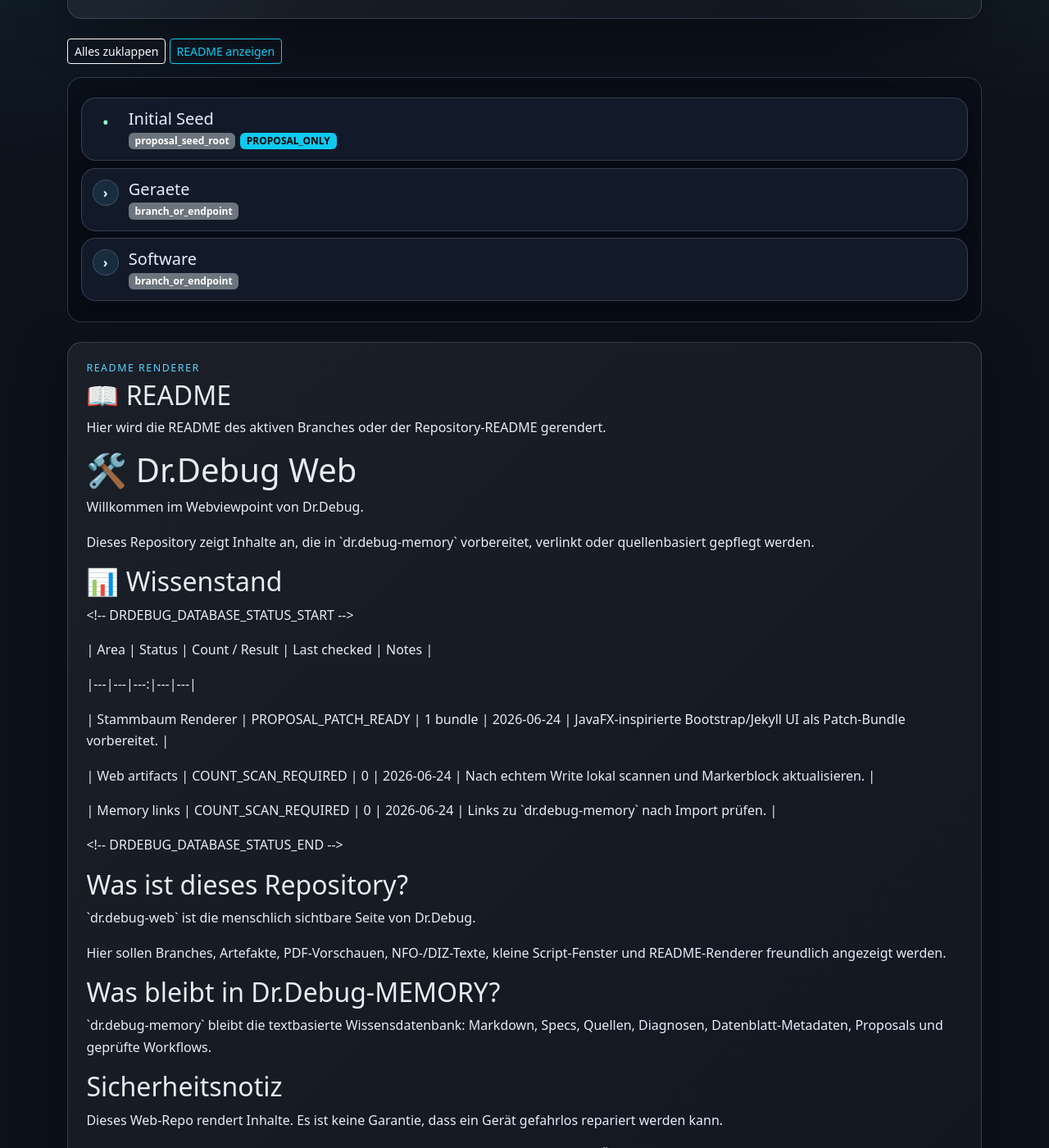
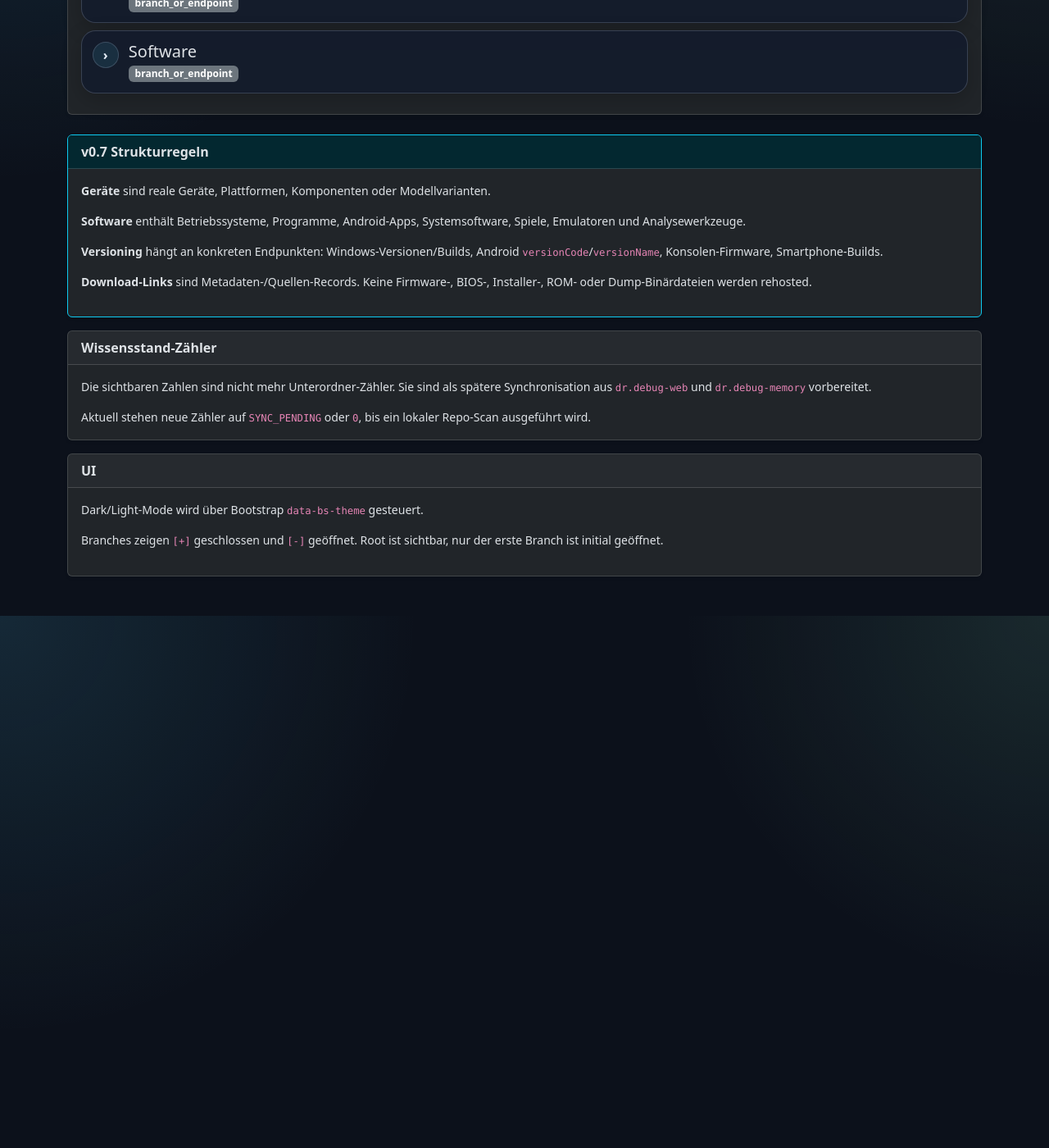
Before and after one commit to n-e-o-w-u-l-f/dr.debug-web, a Jekyll site: the page built from index.html, in a window 1280 px wide and 1400 px high, scrolled down 290 px. Shown: the whole window at 82% size. Built offline with Jekyll 4.4.1, drawn with Linux system fonts in a browser that asks for light colours; some of the changed text lies outside the part shown.

Commit message:
Update index.html

```diff
--- a/index.html
+++ b/index.html
@@ -3,24 +3,53 @@
 title: Dr.Debug Stammbaum
 ---
 
-<section class="dd-hero mb-4">
-  <p class="dd-kicker">Dr.Debug Webviewpoint</p>
-  <h1>🛠️ Geräte-, Software-, Konsolen- und Reparatur-Stammbaum</h1>
-  <p class="lead">
-    Der Stammbaum startet geschlossen. Öffne genau den Branch, den du ansehen möchtest:
-    Dr.Debug zeigt dann Dateien, Vorschauen und Links zu <code>dr.debug-web</code> und <code>dr.debug-memory</code>.
-  </p>
-</section>
+<div class="row g-4">
+  <section class="col-12 col-xxl-9">
+    <div class="card shadow-sm tree-card">
+      <div class="card-header d-flex flex-wrap align-items-center gap-2 justify-content-between">
+        <div>
+          <h1 class="h4 mb-0">Geräte-, Software-, Konsolen- und Reparatur-Stammbaum</h1>
+          <p class="small text-body-secondary mb-0">Automatisch aus <code>content/stammbaum/</code> gerendert. Neue Ordner werden neue Branches.</p>
+        </div>
+        <div class="btn-group btn-group-sm" role="group" aria-label="Baumsteuerung">
+          <button class="btn btn-outline-secondary" type="button" data-tree-action="expand-first">Ersten Branch öffnen</button>
+          <button class="btn btn-outline-secondary" type="button" data-tree-action="collapse-all">Alles zuklappen</button>
+          <button class="btn btn-outline-secondary" type="button" data-tree-action="expand-all">Alles aufklappen</button>
+        </div>
+      </div>
+      <div class="card-body">
+        <ul class="tree-root list-unstyled mb-0">
+          {% include tree_node.html node=site.data.stammbaum id="root" open=true depth=0 %}
+        </ul>
+      </div>
+    </div>
+  </section>
 
-<section class="dd-toolbar mb-3" aria-label="Stammbaum Steuerung">
-  <button class="btn btn-outline-light btn-sm" type="button" data-dd-action="collapse-all">Alles zuklappen</button>
-  <button class="btn btn-outline-info btn-sm" type="button" data-dd-action="focus-readme">README anzeigen</button>
-</section>
+  <aside class="col-12 col-xxl-3">
+    <div class="card border-info shadow-sm">
+      <div class="card-header bg-info-subtle fw-semibold">v0.7 Strukturregeln</div>
+      <div class="card-body small">
+        <p><strong>Geräte</strong> sind reale Geräte, Plattformen, Komponenten oder Modellvarianten.</p>
+        <p><strong>Software</strong> enthält Betriebssysteme, Programme, Android-Apps, Systemsoftware, Spiele, Emulatoren und Analysewerkzeuge.</p>
+        <p><strong>Versioning</strong> hängt an konkreten Endpunkten: Windows-Versionen/Builds, Android <code>versionCode</code>/<code>versionName</code>, Konsolen-Firmware, Smartphone-Builds.</p>
+        <p><strong>Download-Links</strong> sind Metadaten-/Quellen-Records. Keine Firmware-, BIOS-, Installer-, ROM- oder Dump-Binärdateien werden rehosted.</p>
+      </div>
+    </div>
 
-<section id="dd-stammbaum" class="dd-tree-shell" aria-label="Dr.Debug Stammbaum">
-  {% include tree_node.html node=site.data.stammbaum id="root" open=false depth=0 %}
-</section>
+    <div class="card mt-3 shadow-sm">
+      <div class="card-header fw-semibold">Wissensstand-Zähler</div>
+      <div class="card-body small">
+        <p>Die sichtbaren Zahlen sind nicht mehr Unterordner-Zähler. Sie sind als spätere Synchronisation aus <code>dr.debug-web</code> und <code>dr.debug-memory</code> vorbereitet.</p>
+        <p class="mb-0">Aktuell stehen neue Zähler auf <code>SYNC_PENDING</code> oder <code>0</code>, bis ein lokaler Repo-Scan ausgeführt wird.</p>
+      </div>
+    </div>
 
-<section id="dd-readme-renderer" class="dd-readme-renderer mt-4" aria-label="Gerenderte README">
-  {% include readme_renderer.html source="auto" %}
-</section>
+    <div class="card mt-3 shadow-sm">
+      <div class="card-header fw-semibold">UI</div>
+      <div class="card-body small">
+        <p>Dark/Light-Mode wird über Bootstrap <code>data-bs-theme</code> gesteuert.</p>
+        <p>Branches zeigen <code>[+]</code> geschlossen und <code>[-]</code> geöffnet. Root ist sichtbar, nur der erste Branch ist initial geöffnet.</p>
+      </div>
+    </div>
+  </aside>
+</div>
```
